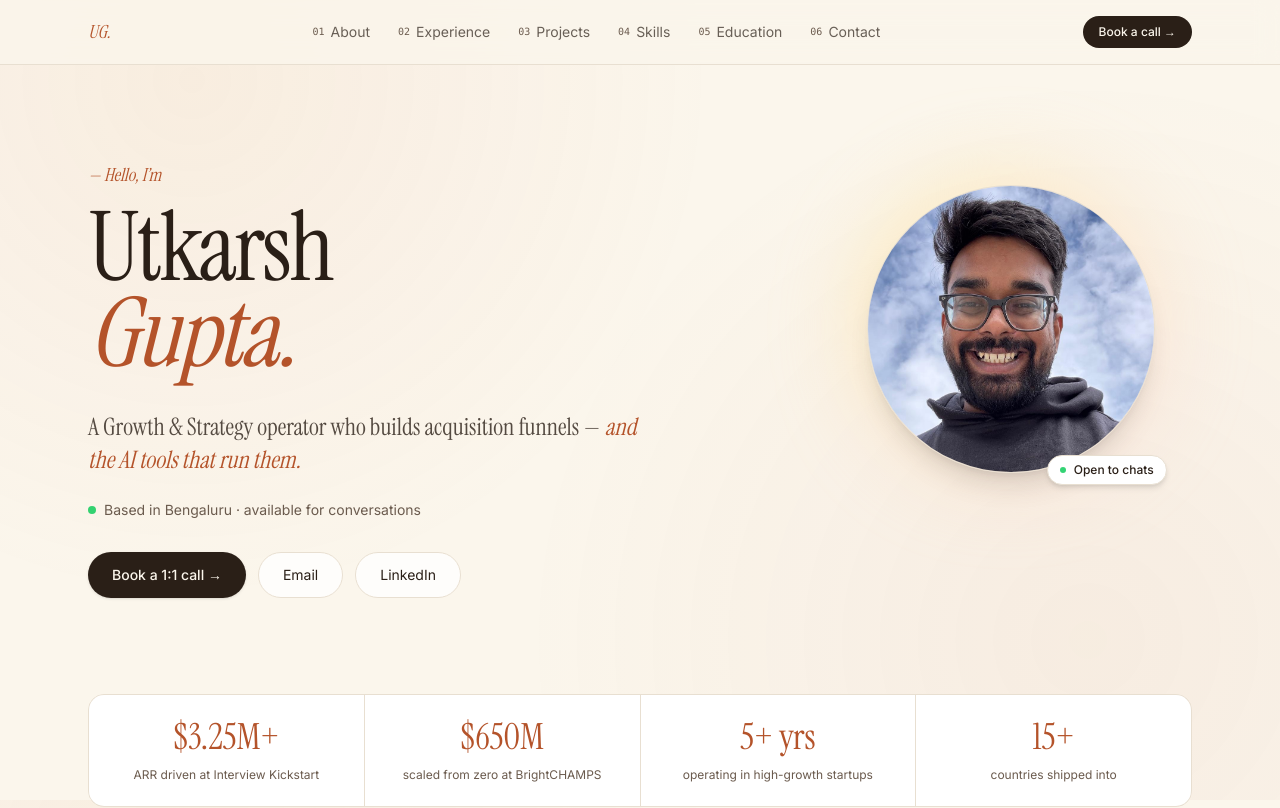
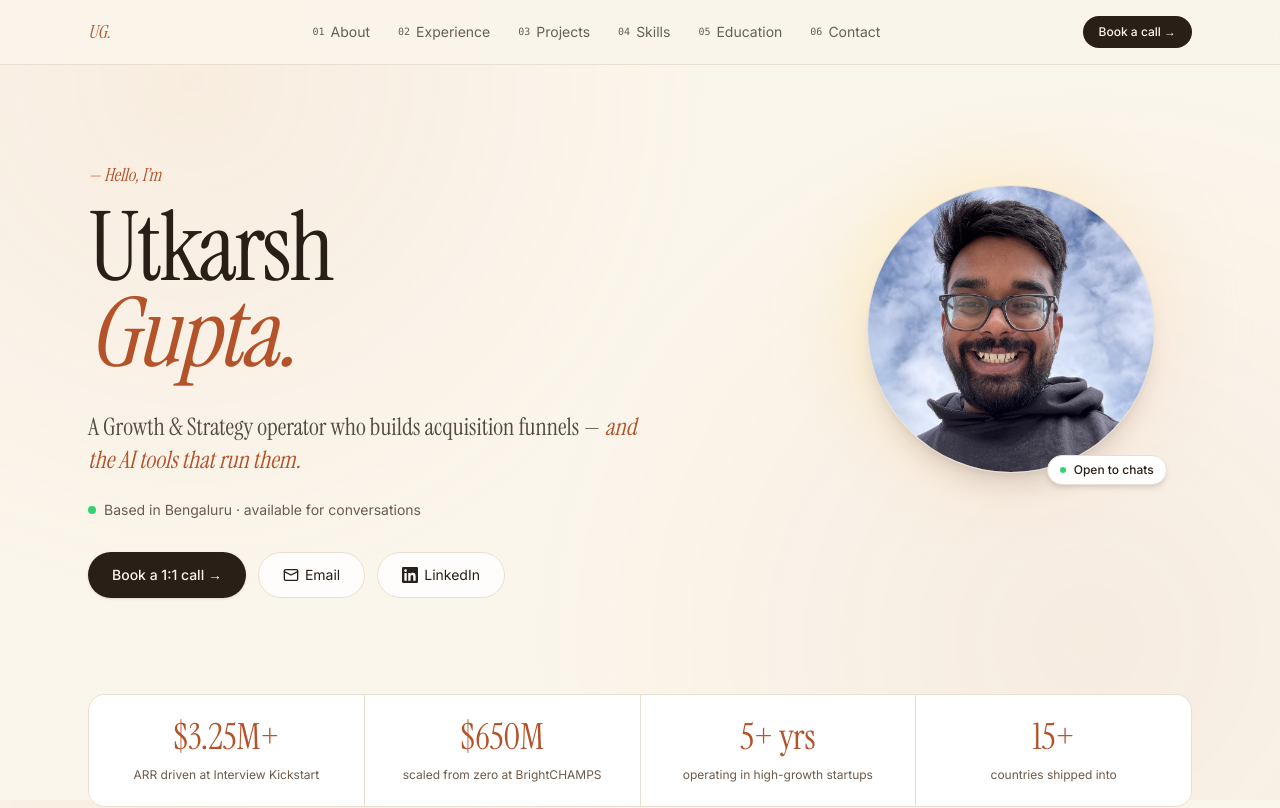
Before and after one commit to ug4672/utkarsh-gupta-portfolio, a Next.js app: page / in a window 1280 px wide. Shown: the top 808 px of the page. Built offline with nearby package versions, Linux system fonts and the light colour scheme.

Commit message:
Add mail and LinkedIn icons to contact buttons

```diff
--- a/app/page.tsx
+++ b/app/page.tsx
@@ -166,9 +166,11 @@
               <PrimaryLink href="https://cal.com/utkarsh-gupta/30min" external>
                 Book a 1:1 call →
               </PrimaryLink>
-              <GhostLink href="mailto:ug4672@gmail.com">Email</GhostLink>
+              <GhostLink href="mailto:ug4672@gmail.com">
+                <MailIcon /> Email
+              </GhostLink>
               <GhostLink href="https://www.linkedin.com/in/gupta-utkarsh/" external>
-                LinkedIn
+                <LinkedInIcon /> LinkedIn
               </GhostLink>
             </div>
           </div>
@@ -393,9 +395,11 @@
               <PrimaryLink href="https://cal.com/utkarsh-gupta/30min" external>
                 Book a 1:1 call →
               </PrimaryLink>
-              <GhostLink href="mailto:ug4672@gmail.com">ug4672@gmail.com</GhostLink>
+              <GhostLink href="mailto:ug4672@gmail.com">
+                <MailIcon /> ug4672@gmail.com
+              </GhostLink>
               <GhostLink href="https://www.linkedin.com/in/gupta-utkarsh/" external>
-                LinkedIn
+                <LinkedInIcon /> LinkedIn
               </GhostLink>
             </div>
           </div>
@@ -438,6 +442,41 @@
       </div>
       {children}
     </section>
+  );
+}
+
+function MailIcon() {
+  return (
+    <svg
+      viewBox="0 0 24 24"
+      width="16"
+      height="16"
+      fill="none"
+      stroke="currentColor"
+      strokeWidth="2"
+      strokeLinecap="round"
+      strokeLinejoin="round"
+      className="mr-1.5 inline-block flex-shrink-0"
+      aria-hidden="true"
+    >
+      <rect x="2" y="4" width="20" height="16" rx="2" />
+      <path d="m22 7-10 5L2 7" />
+    </svg>
+  );
+}
+
+function LinkedInIcon() {
+  return (
+    <svg
+      viewBox="0 0 24 24"
+      width="16"
+      height="16"
+      fill="currentColor"
+      className="mr-1.5 inline-block flex-shrink-0"
+      aria-hidden="true"
+    >
+      <path d="M20.447 20.452h-3.554v-5.569c0-1.328-.027-3.037-1.852-3.037-1.853 0-2.136 1.445-2.136 2.939v5.667H9.351V9h3.414v1.561h.046c.477-.9 1.637-1.85 3.37-1.85 3.601 0 4.268 2.37 4.268 5.455v6.286zM5.337 7.433a2.062 2.062 0 0 1-2.063-2.065 2.063 2.063 0 1 1 2.063 2.065zm1.782 13.019H3.555V9h3.564v11.452zM22.225 0H1.771C.792 0 0 .774 0 1.729v20.542C0 23.227.792 24 1.771 24h20.451C23.2 24 24 23.227 24 22.271V1.729C24 .774 23.2 0 22.222 0h.003z" />
+    </svg>
   );
 }
 
```
